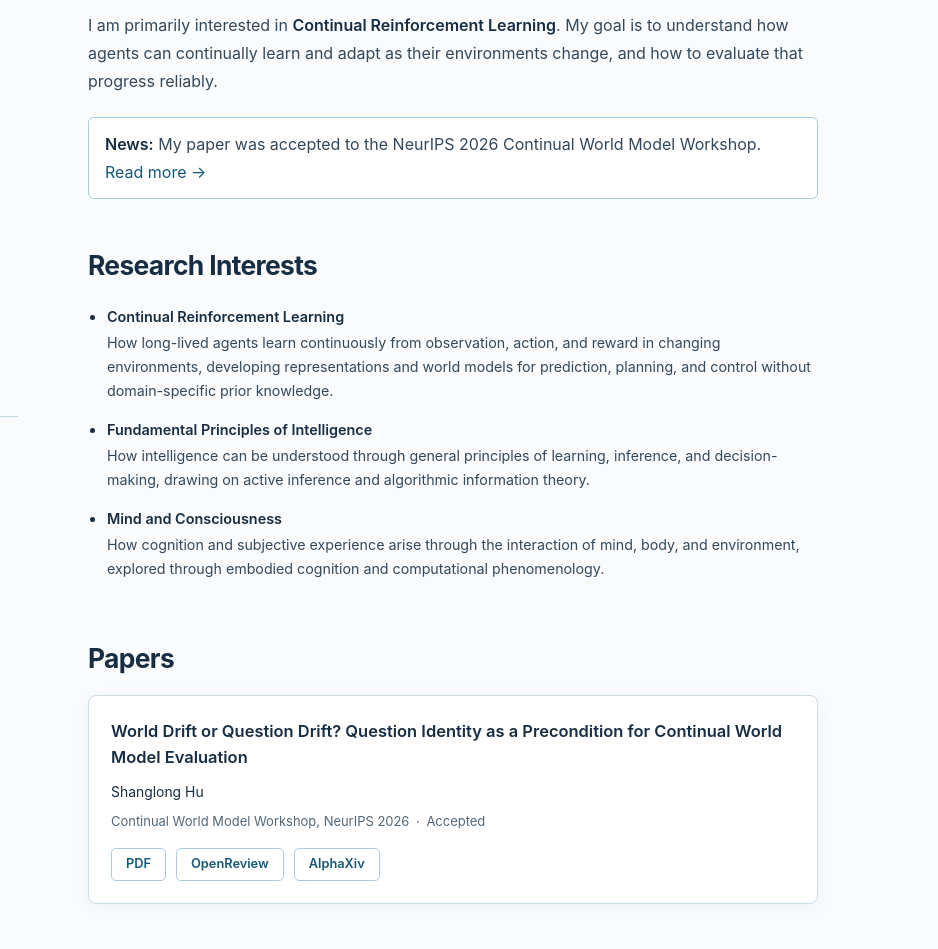
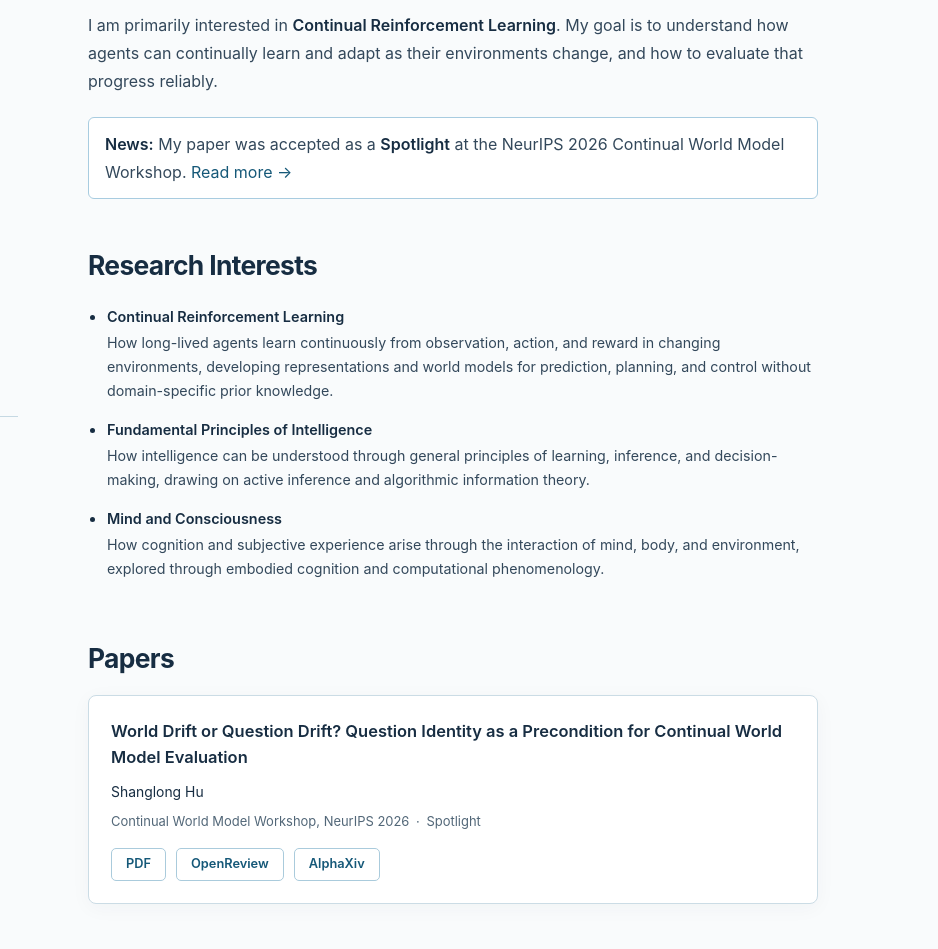
Before and after one commit to ShanglongHu/shanglonghu.github.io, a plain HTML site: page index.html in a window 1280 px wide. Shown: the part 259-1208 px from the top of the page, 342-1280 px from the left. Drawn offline with Linux system fonts and the light colour scheme.

Commit message:
Highlight workshop paper spotlight acceptance

```diff
--- a/index.html
+++ b/index.html
@@ -51,7 +51,7 @@
         <h2>About</h2>
         <p class="lead">I am a Bachelor of Science student at the University of Sydney, majoring in <strong>Mathematics and Computer Science</strong>.</p>
         <p>I am primarily interested in <strong>Continual Reinforcement Learning</strong>. My goal is to understand how agents can continually learn and adapt as their environments change, and how to evaluate that progress reliably.</p>
-        <p class="news"><strong>News:</strong> My paper was accepted to the NeurIPS 2026 Continual World Model Workshop. <a href="#publication">Read more &rarr;</a></p>
+        <p class="news"><strong>News:</strong> My paper was accepted as a <strong>Spotlight</strong> at the NeurIPS 2026 Continual World Model Workshop. <a href="#publication">Read more &rarr;</a></p>
       </section>
       <section id="research">
         <h2>Research Interests</h2>
@@ -68,7 +68,7 @@
         <article class="publication">
           <h3>World Drift or Question Drift? Question Identity as a Precondition for Continual World Model Evaluation</h3>
           <p class="publication-authors">Shanglong Hu</p>
-          <p class="publication-venue">Continual World Model Workshop, NeurIPS 2026 <span>·</span> Accepted</p>
+          <p class="publication-venue">Continual World Model Workshop, NeurIPS 2026 <span>·</span> Spotlight</p>
           <div class="paper-links"><a href="./ShanglongHu_World_Drift_or_Question_Drift.pdf" target="_blank" rel="noopener noreferrer">PDF</a><a href="https://openreview.net/forum?id=kKaFwdnNal" target="_blank" rel="noopener noreferrer">OpenReview</a><a href="https://www.alphaxiv.org/pdf/2611.question-drift-world-model-evaluation" target="_blank" rel="noopener noreferrer">AlphaXiv</a></div>
         </article>
       </section>
```
